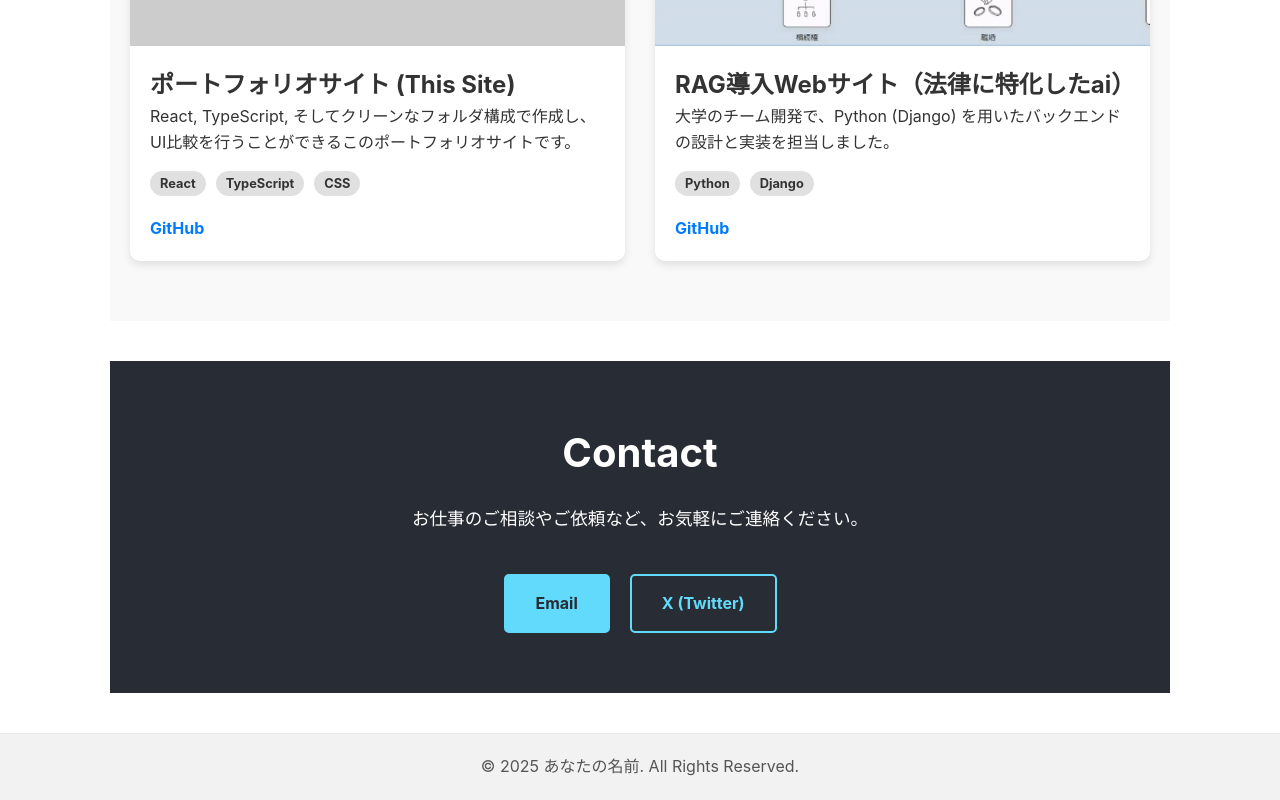
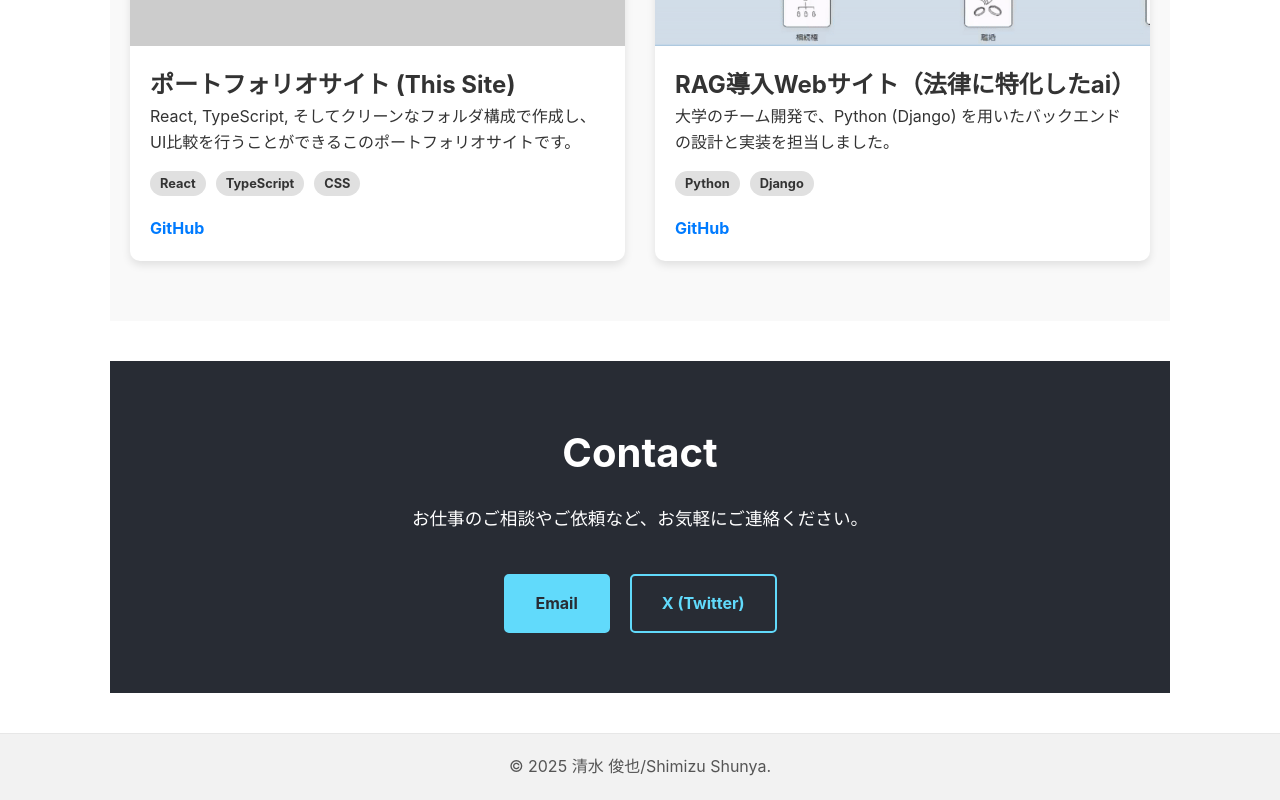
Before and after one commit to shunya-yan/portfolio, a React (Create React App) app: page / in a window 1280 px wide. Shown: the part 1252-2052 px from the top of the page. Built offline with nearby package versions, Linux system fonts and the light colour scheme.

Commit message:
contactの編集

```diff
--- a/src/features/contact/Contact.tsx
+++ b/src/features/contact/Contact.tsx
@@ -9,12 +9,12 @@ export const Contact = () => {
       </p>
       <div className="contact-links">
         {/* 'your.email@example.com' をご自身のメールアドレスに書き換えてください */}
-        <a href="mailto:your.email@example.com" className="contact-link email">
+        <a href="shunyan127@gmail.com" className="contact-link email">
           Email
         </a>
         {/* 'your_x_username' をご自身のXのユーザー名に書き換えてください */}
         <a
-          href="https://x.com/your_x_username"
+          href="https://x.com/shunya_yan127"
           target="_blank"
           rel="noopener noreferrer"
           className="contact-link x-twitter"
--- a/src/features/layout/Footer.tsx
+++ b/src/features/layout/Footer.tsx
@@ -4,7 +4,7 @@ export const Footer = () => {
   const currentYear = new Date().getFullYear();
   return (
     <footer className="site-footer">
-      <p>&copy; {currentYear} あなたの名前. All Rights Reserved.</p>
+      <p>&copy; {currentYear} 清水 俊也/Shimizu Shunya.</p>
     </footer>
   );
 };
```
